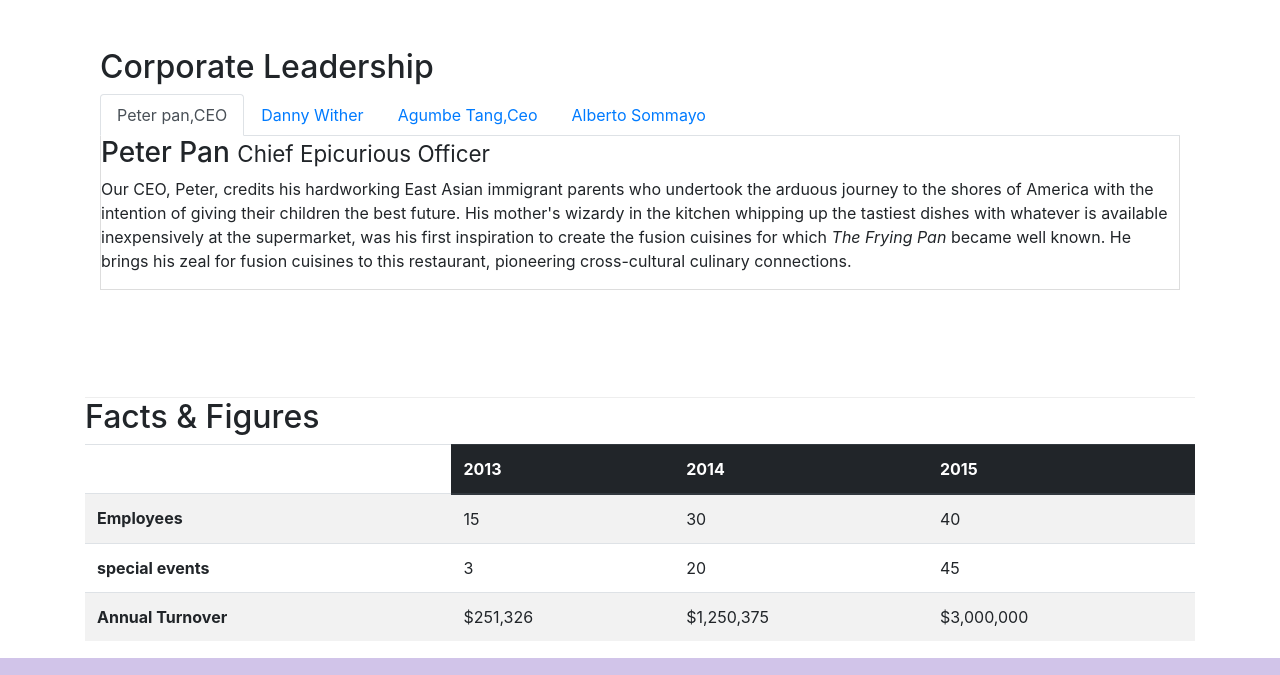
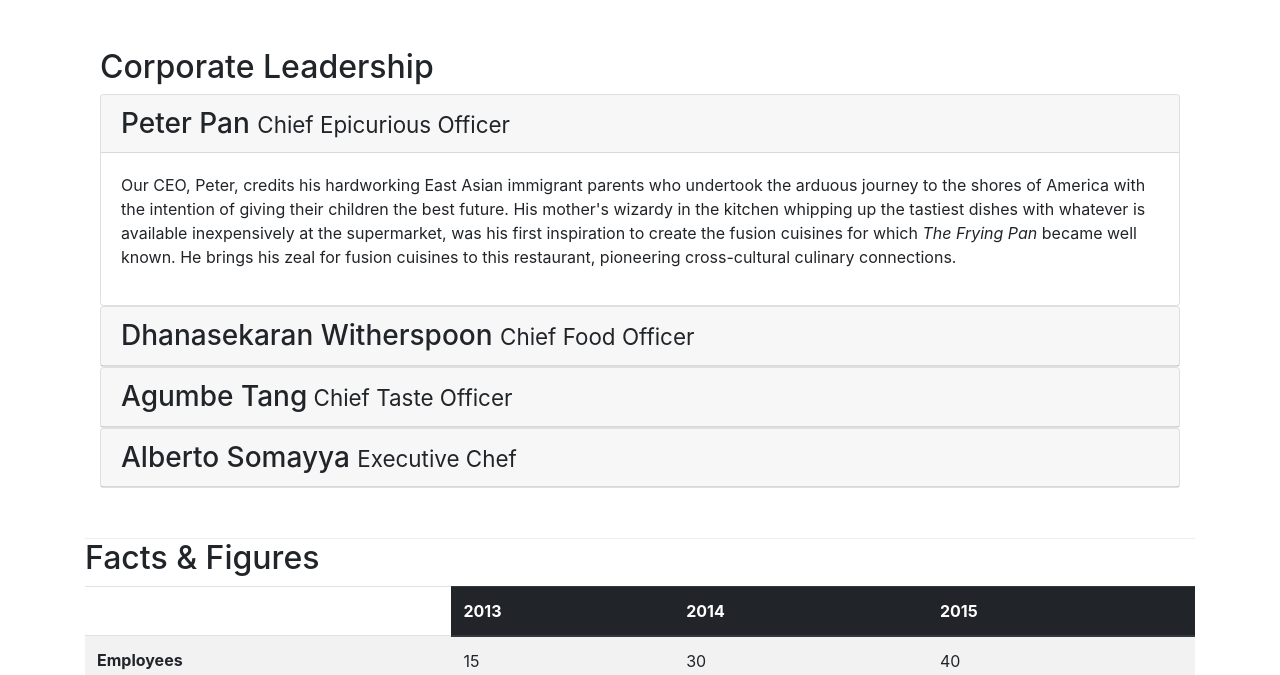
Before and after one commit to KiyaTilahun/coursera1, a website: page conFusion/aboutus.html in a window 1280 px wide. Shown: the part 1509-2184 px from the top of the page. Drawn offline with nearby package versions, Linux system fonts and the light colour scheme.

Commit message:
Accordion

```diff
--- a/conFusion/aboutus.html
+++ b/conFusion/aboutus.html
@@ -112,37 +112,42 @@
             <div class="col-12 col-sm-12">
                 <h2>Corporate Leadership</h2>
 
-                <ul class="nav nav-tabs">
-                    <li class="nav-item">
-                        <a class="nav-link active" href="#peter"
-                        role="tab" data-toggle="tab">Peter pan,CEO</a>
-                    </li>
-                    <li class="nav-item">
-                        <a href="#danny" class="nav-link "
-                        role="tab" data-toggle="tab">Danny Wither</a>
-                    </li>  <li class="nav-item">
-                        <a href="#agumbe" class="nav-link "
-                        role="tab" data-toggle="tab">Agumbe Tang,Ceo</a>
-                    </li>  <li class="nav-item">
-                        <a href="#alberto" class="nav-link"
-                        role="tab" data-toggle="tab">Alberto Sommayo</a>
-                    </li>
-                </ul>
-                <div class="tab-content">
-                    <div role="tabpanel" class="tab-pane fade show active" id="peter">
-                <h3>Peter Pan <small>Chief Epicurious Officer</small></h3>
-                <p class="d-none d-sm-block">Our CEO, Peter, credits his hardworking East Asian immigrant parents who undertook the arduous journey to the shores of America with the intention of giving their children the best future. His mother's wizardy in the kitchen whipping up the tastiest dishes with whatever is available inexpensively at the supermarket, was his first inspiration to create the fusion cuisines for which <em>The Frying Pan</em> became well known. He brings his zeal for fusion cuisines to this restaurant, pioneering cross-cultural culinary connections.</p></div>
-                <div role="tabpanel" class="tab-pane fade =" id="danny">
-                <h3>Dhanasekaran Witherspoon <small>Chief Food Officer</small></h3>
+
+                <div id="accordion">
+                    <div class="card"><div role="tab" class="card-header" id="peterhead">
+
+                        <h3 class="mb-0"><a data-toggle="collapse"data-target="#peter">Peter Pan  <small>Chief Epicurious Officer</small></a></h3>
+                        </div>
+                        <div role="tabpanel" class="collapse show" data-parent="#accordion" id="peter">
+                            <div class="card-body">
+                        <p class="d-none d-sm-block">Our CEO, Peter, credits his hardworking East Asian immigrant parents who undertook the arduous journey to the shores of America with the intention of giving their children the best future. His mother's wizardy in the kitchen whipping up the tastiest dishes with whatever is available inexpensively at the supermarket, was his first inspiration to create the fusion cuisines for which <em>The Frying Pan</em> became well known. He brings his zeal for fusion cuisines to this restaurant, pioneering cross-cultural culinary connections.</p></div></div></div>
+
+                     <div class="card"><div role="tab" class="card-header" id="peterhead">
+
+                    <h3 class="mb-0"><a data-toggle="collapse" data-target="#danny">Dhanasekaran Witherspoon   <small>Chief Food Officer</small></a></h3>
+                    </div>
+                    <div role="tabpanel" class="collapse " data-parent="#accordion" id="danny">
+                        <div class="card-body">
                 <p class="d-none d-sm-block">Our CFO, Danny, as he is affectionately referred to by his colleagues, comes from a long established family tradition in farming and produce. His experiences growing up on a farm in the Australian outback gave him great appreciation for varieties of food sources. As he puts it in his own words, <em>Everything that runs, wins, and everything that stays, pays!</em></p>
-                </div>
-                <div role="tabpanel" class="tab-pane fade " id="agumbe">
-                <h3>Agumbe Tang <small>Chief Taste Officer</small></h3>
+                </div></div></div>
+
+
+
+                <div class="card"><div role="tab" class="card-header" id="agumbehead">
+                    <h3 class="mb-0"><a data-toggle="collapse" data-target="#agumbe">Agumbe Tang<small> Chief Taste Officer </small></a></h3>
+                    </div>
+                    <div role="tabpanel" class="collapse " data-parent="#accordion" id="agumbe">
+                        <div class="card-body">
                 <p class="d-none d-sm-block">Blessed with the most discerning gustatory sense, Agumbe, our CTO, personally ensures that every dish that we serve meets his exacting tastes. Our chefs dread the tongue lashing that ensues if their dish does not meet his exacting standards. He lives by his motto, <em>You click only if you survive my lick.</em></p>
-</div> <div role="tabpanel" class="tab-pane fade" id="alberto">
-                <h3>Alberto Somayya <small>Executive Chef</small></h3>
+</div></div></div>
+
+<div class="card"><div role="tab" class="card-header" id="albertohead">
+    <h3 class="mb-0"><a data-toggle="collapse" data-target="#alberto">Alberto Somayya <small>Executive Chef</small></a></h3>
+    </div>
+    <div role="tabpanel" class="collapse " data-parent="#accordion" id="alberto">
+        <div class="card-body">
                 <p class="d-none d-sm-block">Award winning three-star Michelin chef with wide International experience having worked closely with whos-who in the culinary world, he specializes in creating mouthwatering Indo-Italian fusion experiences. He says, <em>Put together the cuisines from the two craziest cultures, and you get a winning hit! Amma Mia!</em></p>
-            </div>
+            </div></div></div>
             </div>
             </div>
        </div>
```
